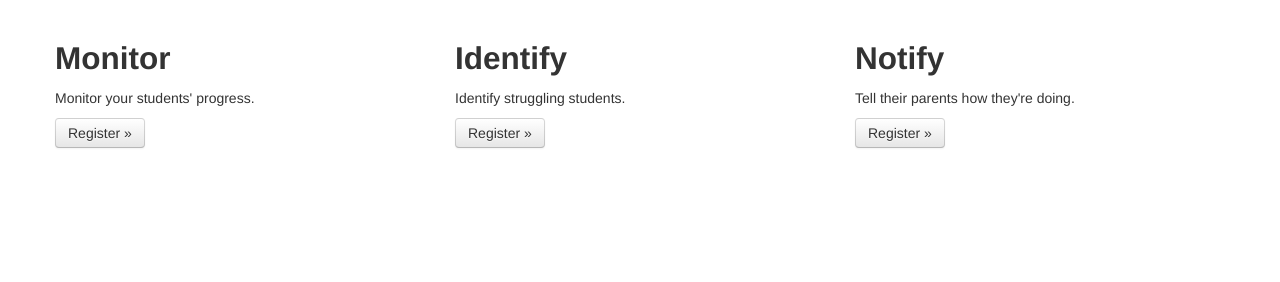
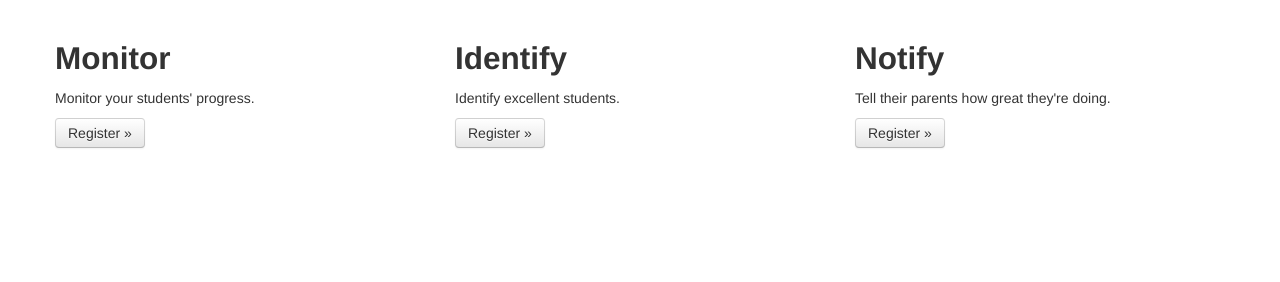
Before and after one commit to angiechan/FlashCards, a PHP site: page / in a window 1280 px wide. Shown: the part 346-628 px from the top of the page. Run offline with PHP 8.4, Linux system fonts and the light colour scheme; some libraries are stand-ins or nearby versions.

Commit message:
switched up the messages on main page.  More in line with positive feel of overall idea

```diff
--- a/css/main.css
+++ b/css/main.css
@@ -39,7 +39,6 @@ body {
     height: 60px;
 }
 
-
 /*.brand {
     font-family: AlexBrushRegular, Arial, sans-serif;
     letter-spacing: 0;
--- a/index.php
+++ b/index.php
@@ -56,12 +56,12 @@ include_once('view.php');
                 </div>
                 <div class="span4">
                     <h2>Identify</h2>
-                    <p>Identify struggling students. </p>
+                    <p>Identify excellent students. </p>
                     <p><a class="btn" href="#">Register &raquo;</a></p>
                </div>
                 <div class="span4">
                     <h2>Notify</h2>
-                    <p>Tell their parents how they're doing.</p>
+                    <p>Tell their parents how great they're doing.</p>
                     <p><a class="btn" href="#">Register &raquo;</a></p>
                 </div>
             </div>
```
